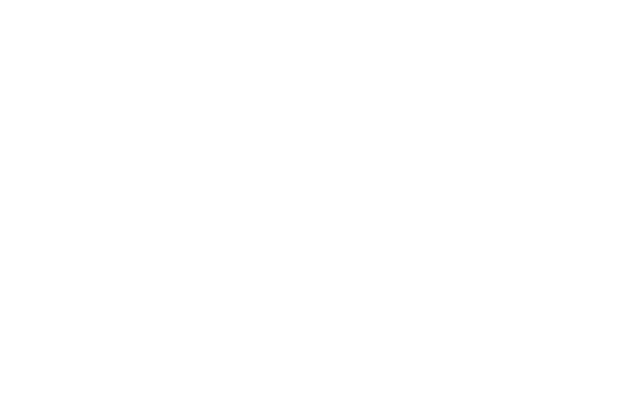
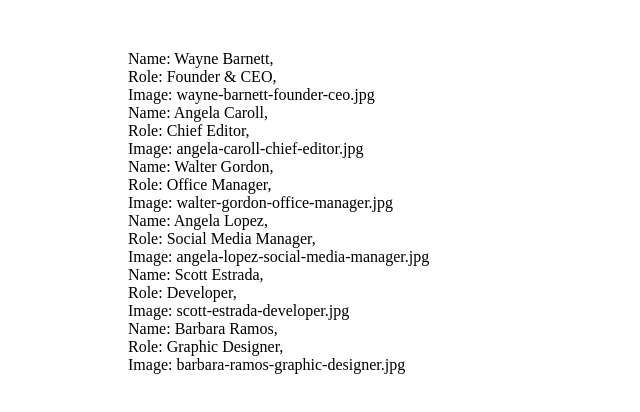
Before and after one commit to DylanBlanco/js-our-team, a plain HTML site: page index.html in a window 1280 px wide. Shown: the whole page, without its empty margins (0-640 px from the left). Drawn offline with Linux system fonts and the light colour scheme.

Commit message:
stampa su html

```diff
--- a/css/style.css
+++ b/css/style.css
@@ -6,3 +6,10 @@ RESET
     padding: 0;
     box-sizing: border-box;
 }
+/***************
+GENERAL
+***************/
+#container {
+    width: 80%;
+    margin: 50px auto;
+}
--- a/index.html
+++ b/index.html
@@ -10,6 +10,9 @@
     <title>Our Team</title>
 </head>
 <body>
+    <main>
+        <div id="container"></div>
+    </main>
 
     <!--link js-->
     <script type="text/javascript" src="js/script.js"></script>
--- a/js/script.js
+++ b/js/script.js
@@ -1,3 +1,4 @@
+//object array
 const teamMembers = [
     {
         name: "Wayne Barnett",
@@ -31,8 +32,17 @@ const teamMembers = [
     }
 ]
 
-teamMembers.forEach(function(members) {
+// salva su console.log
+teamMembers.forEach(function members (members) {
     console.log(`Name: ${members.name}`);
     console.log(`Role: ${members.role}`);
     console.log(`Image: ${members.image}`);
     });
+
+// stampa su html
+const container = document.getElementById('container');
+teamMembers.forEach(function members (member) {
+    const memberInfo = document.createElement('div');
+    memberInfo.innerHTML = `Name: ${member.name},<br> Role: ${member.role},<br> Image: ${member.image}`;
+    container.append(memberInfo);
+});
```
